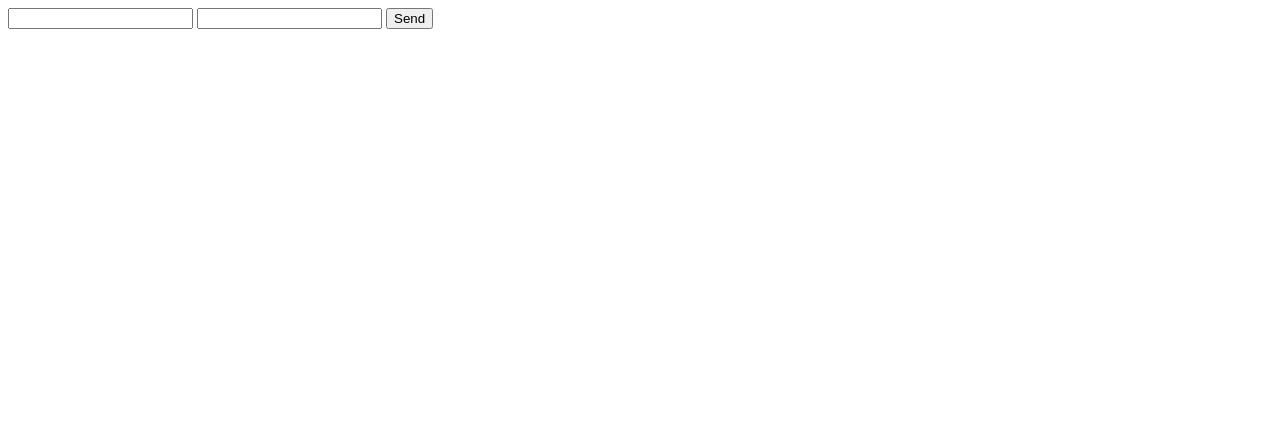
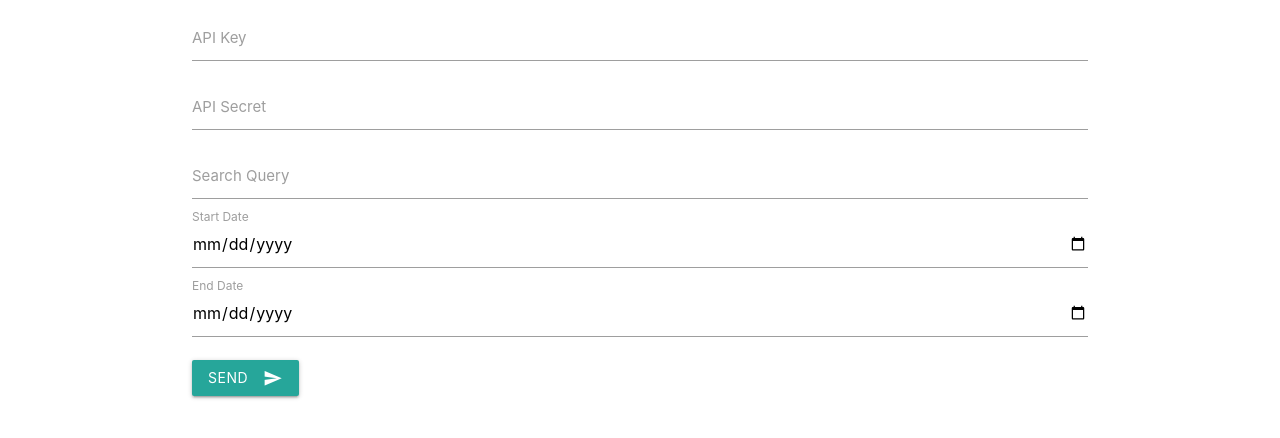
Before and after one commit to Largnaster/thesisgui, a Django app: page /classification/ in a window 1280 px wide. Shown: the top 438 px of the page. Run offline with Django 4.2, Linux system fonts and the light colour scheme.

Commit message:
Added styles to html template

```diff
--- a/classification/utils.py
+++ b/classification/utils.py
@@ -34,7 +34,7 @@ def classify_tweets_with_twitter_api(api_key, api_secret):
 
     # Get tweets from the API
     tweets = tw.Cursor(api.search, q=search_query, lang="es",
-                       since="2020-03-21", until="2020-03-26").items(6000)
+                       since="2020-03-21", until="2020-03-26").items(450)
 
     # Store the responses
     tweets_list = []
--- a/classification/views.py
+++ b/classification/views.py
@@ -10,12 +10,21 @@ def index(request):
 def classify(request):
     api_key = request.POST.get('api_key', None)
     api_secret = request.POST.get('api_secret', None)
+    search_query = request.POST.get('search_query', None)
+    start_date = request.POST.get('start_date', None)
+    end_date = request.POST.get('end_date', None)
+
     if not api_key or not api_secret:
         return render(request, 'index.html', {'error': 'Please provide both API key and secret.'})
-    print(api_key, api_secret)
+
+    if not search_query:
+        return render(request, 'index.html', {'error': 'Please provide a search query.'})
+    if not start_date or not end_date:
+        return render(request, 'index.html', {'error': 'Please provide both start and end dates.'})
+
     try:
         classify_tweets_with_twitter_api(api_key, api_secret)
+        return render(request, 'index.html', {'results': 'Classification done successfully.'})
     except Exception as e:
         print(e)
         return render(request, 'index.html', {'error': 'Something went wrong. Please try again.'})
-    return render(request, 'index.html', {'api_key': api_key, 'api_secret': api_secret})
--- a/templates/index.html
+++ b/templates/index.html
@@ -5,20 +5,54 @@
     <meta charset="UTF-8" />
     <meta http-equiv="X-UA-Compatible" content="IE=edge" />
     <meta name="viewport" content="width=device-width, initial-scale=1.0" />
+
+    <link rel="stylesheet" href="https://cdnjs.cloudflare.com/ajax/libs/materialize/1.0.0/css/materialize.min.css">
+    <link href="https://fonts.googleapis.com/icon?family=Material+Icons" rel="stylesheet">
+
     <title>Index Template</title>
   </head>
   <body>
+    <div class="container">
       <form action="{% url 'classification:classify' %}" method="post">
         {% csrf_token %}
-      <input type="text" name="api_key" />
-      <input type="text" name="api_secret" />
-      <input type="submit" value="Send" />
+        <div class="input-field">
+          <input type="text" name="api_key" id="api_key" />
+          <label for="api_key">API Key</label>
+        </div>
+        <div class="input-field">
+          <input type="text" name="api_secret" id="api_secret" />
+          <label for="api_secret">API Secret</label>
+        </div>
+        <div class="input-field">
+          <input type="text" name="search_query" id="search_query" />
+          <label for="search_query">Search Query</label>
+        </div>
+        <div class="input-field">
+          <input type="date" name="start_date" id="start_date" class="datepicker" />
+          <label for="start_date">Start Date</label>
+        </div>
+        <div class="input-field">
+          <input type="date" name="end_date" id="end_date" class="datepicker" />
+          <label for="end_date">End Date</label>
+        </div>
+        <button class="btn waves-effect waves-light" type="submit" name="action">Send
+          <i class="material-icons right">send</i>
+        </button>
       </form>
       {% if error %}
+        <hr />
         <p>{{ error }}</p>
+      {% elif results %}
+        <hr />
+        <p>{{ results }}</p>
       {% endif %}
-    {% if api_key and api_secret %}
-      <p>{{ api_key }}, {{ api_secret }}</p>
-    {% endif %}
+    </div>
+    <script src="https://cdnjs.cloudflare.com/ajax/libs/materialize/1.0.0/js/materialize.min.js"></script>
+    <script>
+      document.addEventListener('DOMContentLoaded', function() {
+        var elems = document.querySelectorAll('.datepicker');
+        var instances = M.Datepicker.init(elems, {});
+      });
+    </script>
   </body>
 </html>
```
Lines whose indentation alone changed are shown as unchanged.
